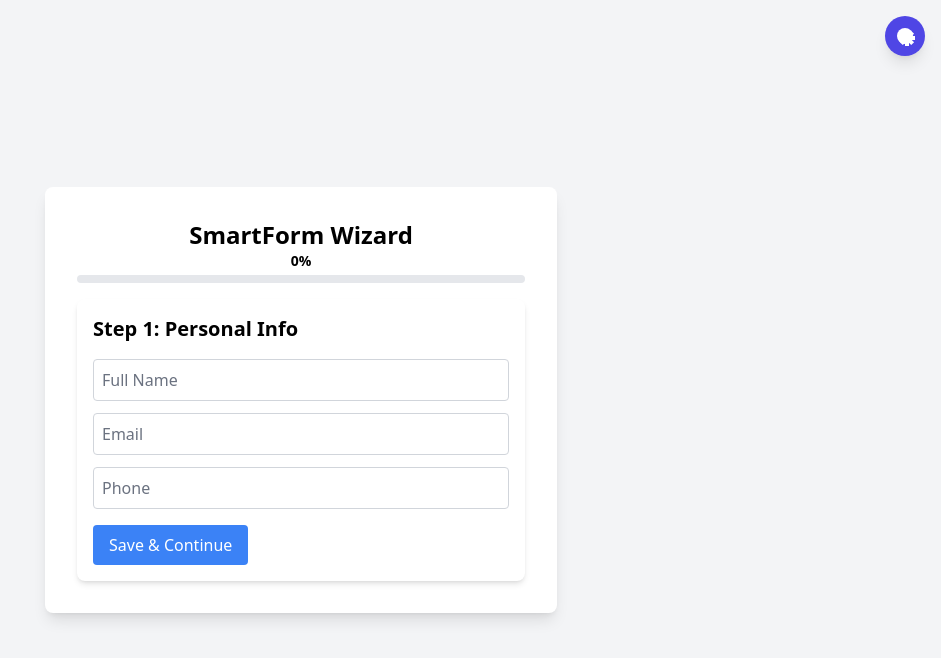
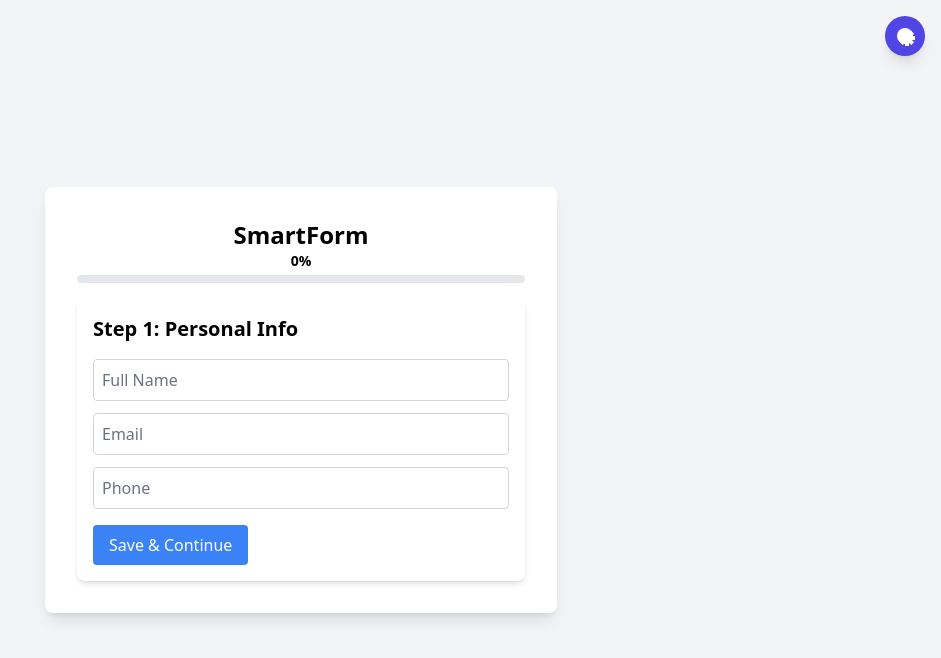
Before and after one commit to kesharibhai84/Multi-step-form, a React (Create React App) app: page / in a window 1280 px wide. Shown: the top 658 px of the page, without its empty margins (339-1280 px from the left). Built offline with nearby package versions, Linux system fonts and the light colour scheme.

Commit message:
Update App.js

```diff
--- a/src/App.js
+++ b/src/App.js
@@ -131,7 +131,7 @@ const App = () => {
 
         {/* Project Name */}
         <h1 className="text-2xl font-bold text-center mb-6">
-          SmartForm Wizard
+          SmartForm
         </h1>
 
         {/* Progress Bar */}
```
